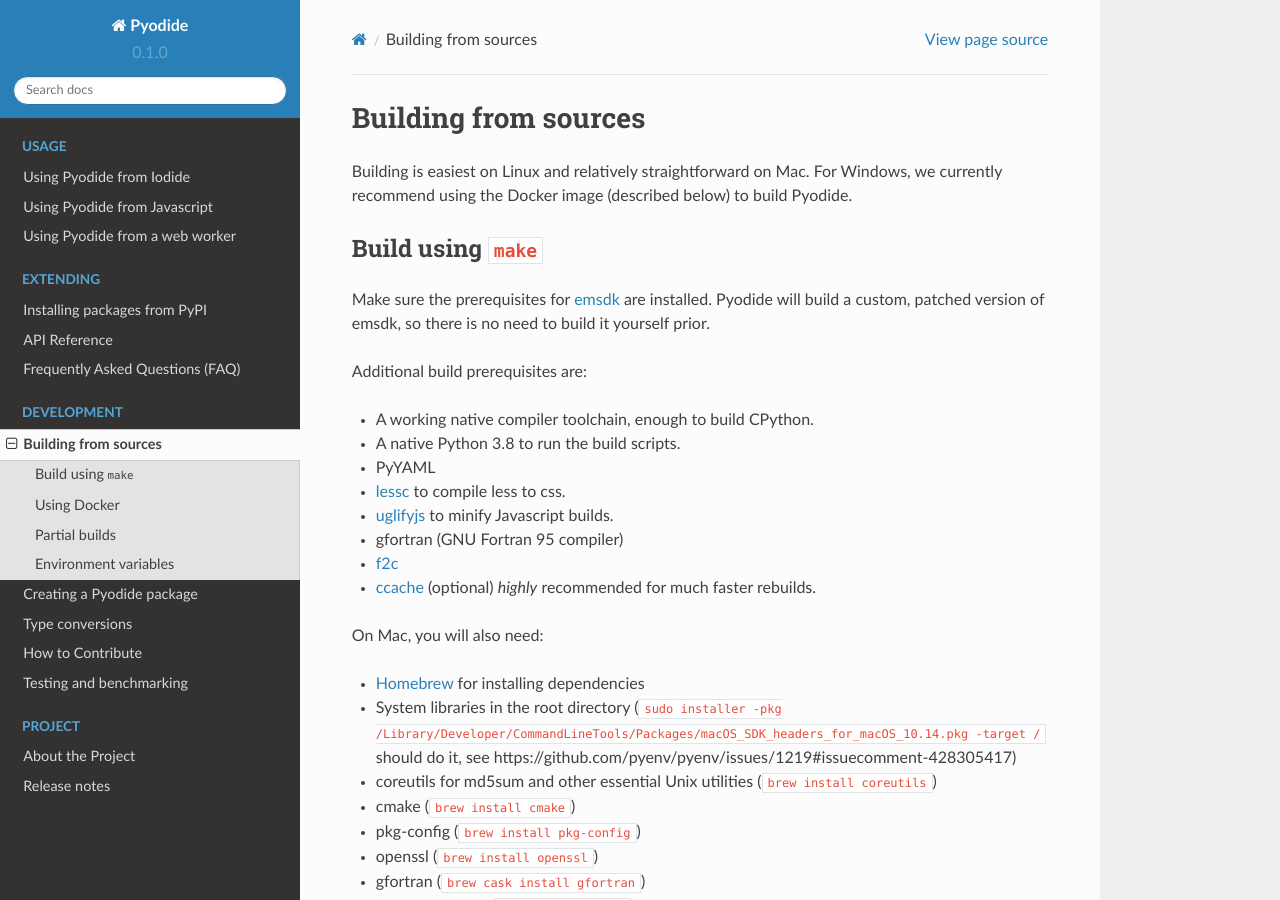
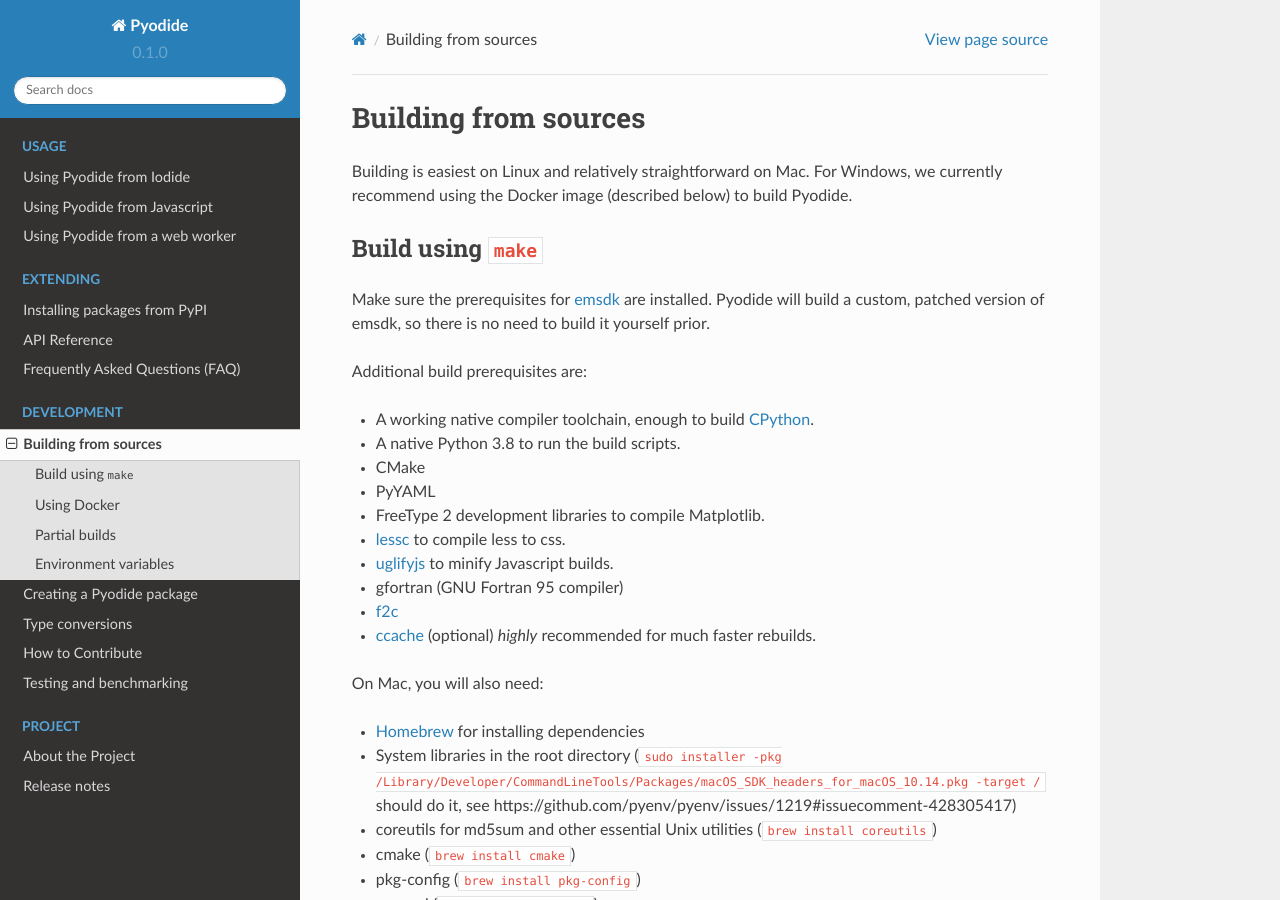
Before and after one commit to pyodide/pyodide, a Sphinx documentation site: the page built from docs/building_from_sources.md, in a window 1280 px wide and 900 px high. Built offline with Sphinx 7.4.7 and the Read the Docs theme 2.0.0, drawn with Linux system fonts in a browser that asks for light colours; the version number is read from the project's files by our own code.

Commit message:
Linux build doc updates

```diff
--- a/docs/building_from_sources.md
+++ b/docs/building_from_sources.md
@@ -12,9 +12,11 @@
 
 Additional build prerequisites are:
 
-- A working native compiler toolchain, enough to build CPython.
+- A working native compiler toolchain, enough to build [CPython](https://devguide.python.org/setup/#linux).
 - A native Python 3.8 to run the build scripts.
+- CMake
 - PyYAML
+- FreeType 2 development libraries to compile Matplotlib.
 - [lessc](http://lesscss.org/) to compile less to css.
 - [uglifyjs](https://github.com/mishoo/UglifyJS) to minify Javascript builds.
 - gfortran (GNU Fortran 95 compiler)
```
